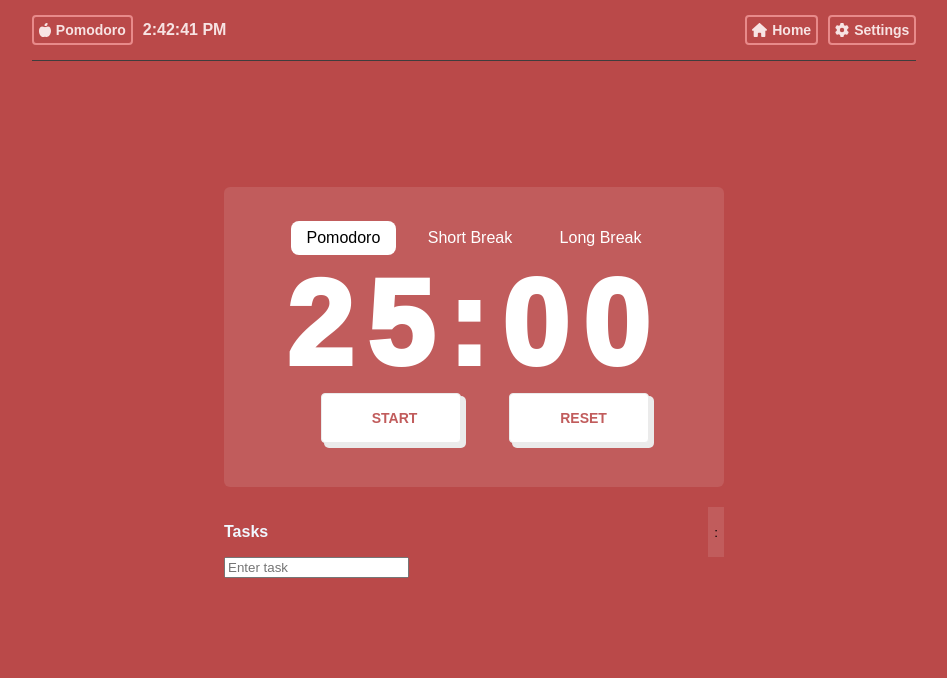
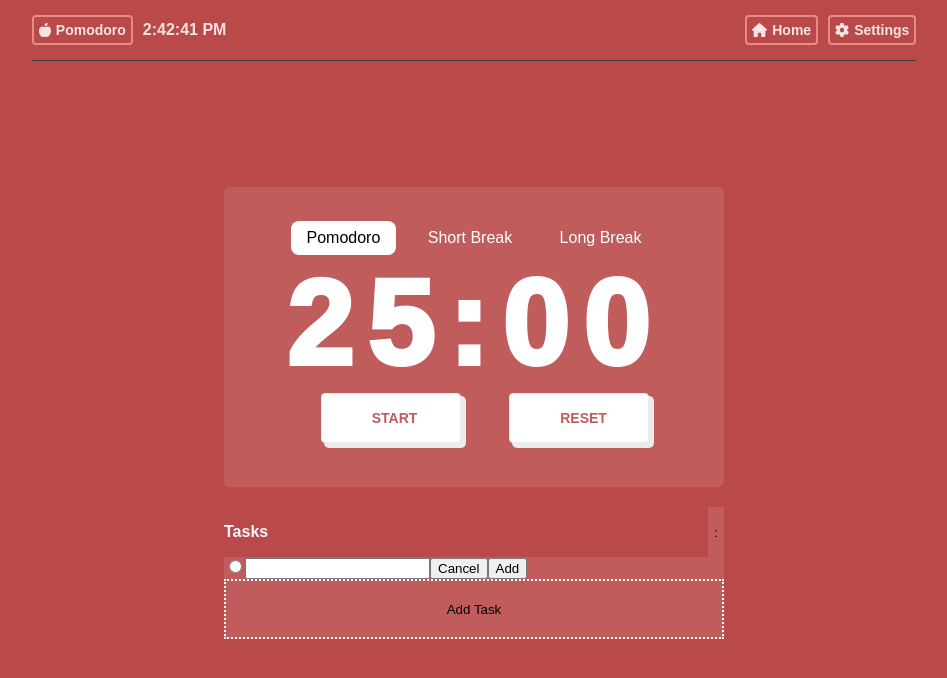
Before and after one commit to husseinhareb/Pomotauri, a React (Vite) app: page / in a window 1280 px wide. Both pictures are taken after a click on the button "Add Task". Shown: the top 678 px of the page, without its empty margins (166-1113 px from the left). Built offline with nearby package versions, Linux system fonts and the light colour scheme.

Commit message:
new task

```diff
--- a/src/components/Tasks.jsx
+++ b/src/components/Tasks.jsx
@@ -1,35 +1,14 @@
-import React, { useState, useRef, useEffect } from "react";
+import React, { useState } from "react";
 import "../styles/Tasks.css";
 
 function Tasks() {
-    const [taskList, setTaskList] = useState([]);
-    const [showInput, setShowInput] = useState(false);
-    const inputRef = useRef(null);
+    const [showInput,setShowInput] =useState(false);
 
-    const addTask = () => {
-        if (!showInput) {
+    const addTask = () =>{
+        if(!showInput){
             setShowInput(true);
         }
-    };
-
-    const handleClickOutside = (event) => {
-        if (inputRef.current && !inputRef.current.contains(event.target)) {
-            setShowInput(false);
-        }
-    };
-
-    useEffect(() => {
-        document.addEventListener("mousedown", handleClickOutside);
-        return () => {
-            document.removeEventListener("mousedown", handleClickOutside);
-        };
-    }, []);
-
-    const handleTaskChange = (text) => {
-        setTaskList([{ id: Date.now(), text }]);
-        setShowInput(false);
-    };
-
+    }
     return (
         <div className="tasks-container">
             <div className="tasks-div">
@@ -37,23 +16,21 @@
                     <p className="task-title">Tasks</p>
                     <button className="tasks-settings">:</button>
                 </div>
-                {showInput && (
-                    <div className="added-task" ref={inputRef}>
-                        <input
-                            type="text"
-                            onChange={(e) => handleTaskChange(e.target.value)}
-                            placeholder="Enter task"
-                        />
-                    </div>
-                )}
-                {!showInput && (
-                    <div className="add-task">
-                        <button className="add-task-btn" onClick={addTask}>Add Task</button>
-                    </div>
-                )}
+                <div className="add-task">
+                    {showInput &&(
+                        <div className="new-task">
+                        <input type="radio"/>
+                        <input type="text"/>
+                        <button>Cancel</button>
+                        <button>Add</button>
+                        </div>
+                    )}
+                    <button className="add-task-btn" onClick={addTask}>Add Task</button>
+                </div>
             </div>
         </div>
     );
+
 }
 
 export default Tasks;
--- a/src/styles/Tasks.css
+++ b/src/styles/Tasks.css
@@ -39,3 +39,7 @@
     cursor: pointer;
 
 }
+
+.new-task{
+    width: 100%;
+}
```
